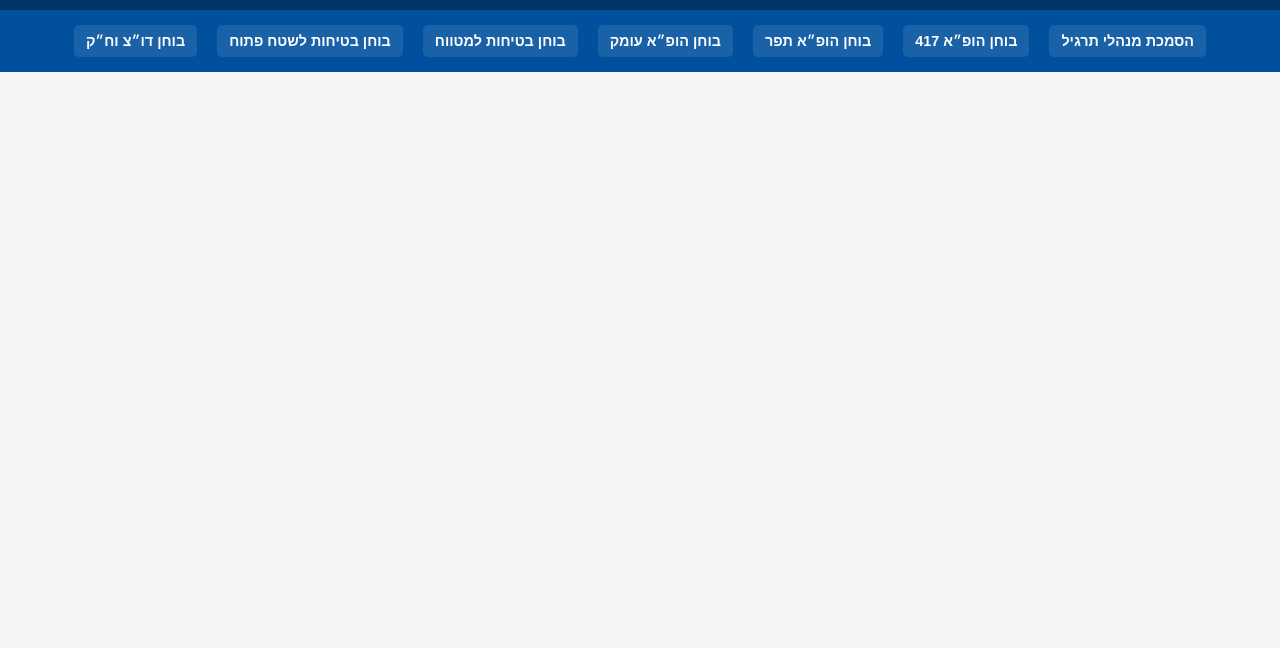
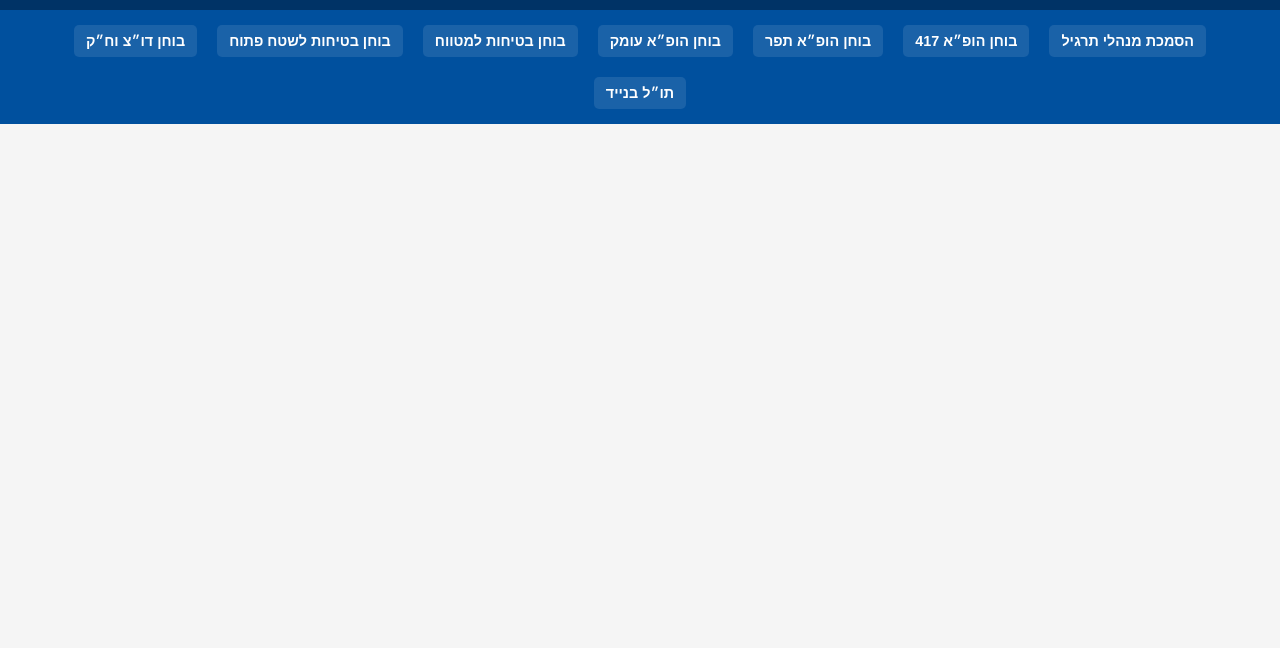
Before and after one commit to IDFSites/baf8222, a plain HTML site: page lehima.html in a window 1280 px wide. Shown: the part 152-800 px from the top of the page. Drawn offline with Linux system fonts and the light colour scheme.

Commit message:
added my idf

```diff
--- a/lehima.html
+++ b/lehima.html
@@ -24,6 +24,7 @@
         <a href="https://docs.google.com/forms/d/e/1FAIpQLSesTYgLZYGG_jRA8rUCG6xa3g1wydk65gwYPW-pLAhTo5qrDA/viewform">בוחן הופ״א תפר</a>
         <a href="https://docs.google.com/forms/d/e/1FAIpQLSemLqUaC3uhj3y9KGcZmq9AJqXhH9hUAZEWKmSe8lO1FZsW6w/viewform">בוחן הופ״א 417</a>
         <a href="https://docs.google.com/forms/d/e/1FAIpQLSdbFd9EzXQoZaQHWCQ3PdzY6xxrvhAOXjZzUiIEOqqv-sPTNg/viewform?usp=send_form">הסמכת מנהלי תרגיל</a>
+        <a href="https://mynet.digital.idf.il/">תו״ל בנייד</a>
 
 
     </div>
```
